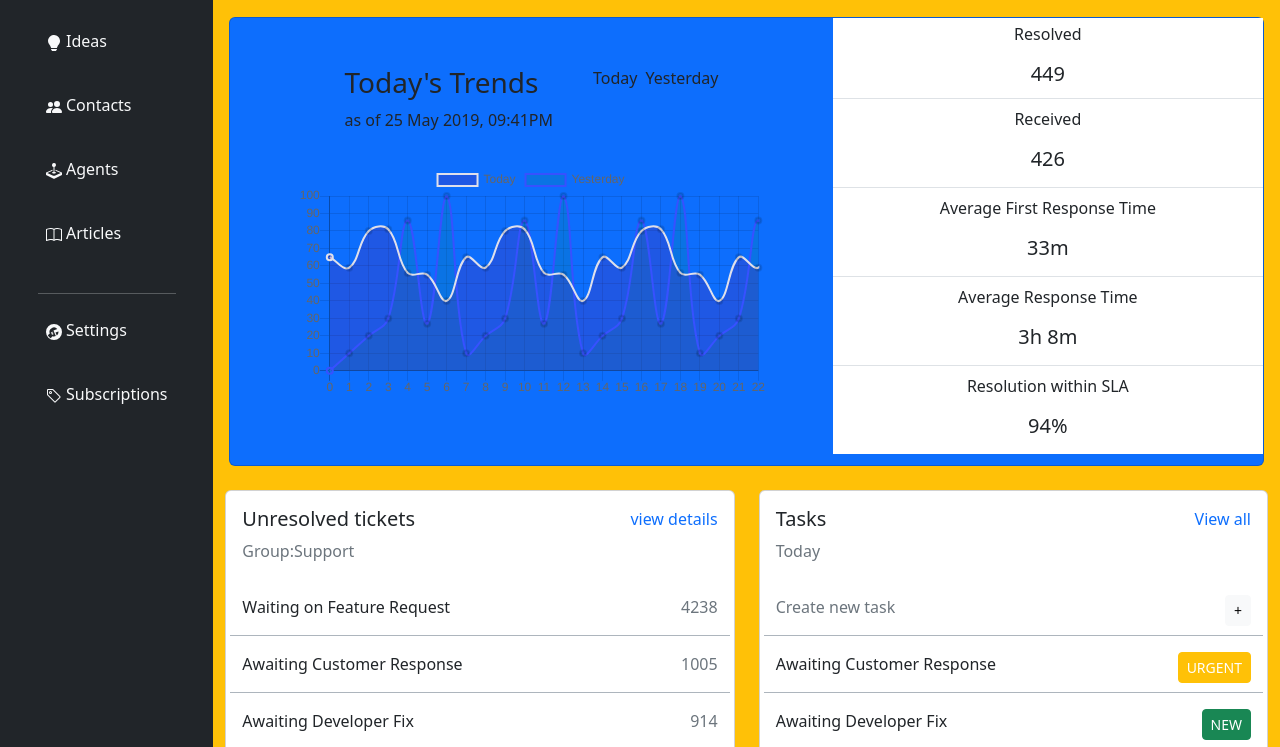
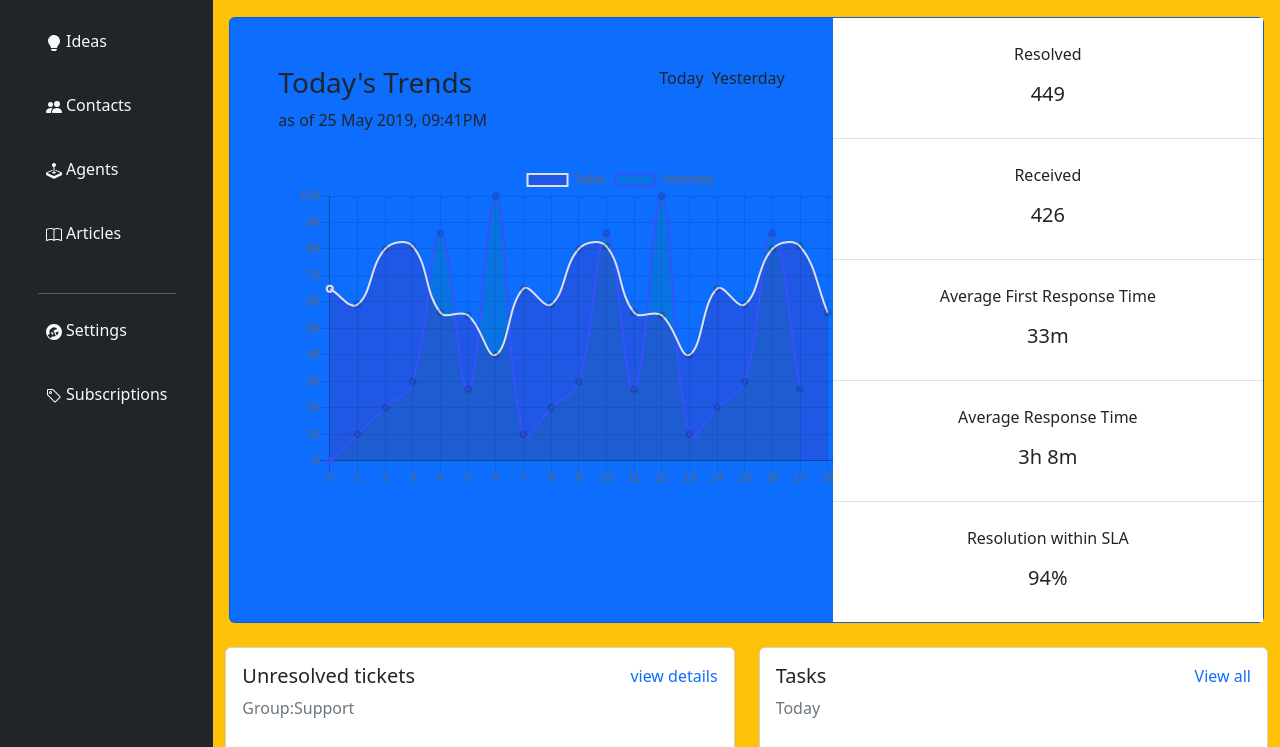
Before and after one commit to evvvvvee/boot, a website: page 320-scss/public/index.html in a window 1280 px wide. Shown: the part 243-990 px from the top of the page. Drawn offline with nearby package versions, Linux system fonts and the light colour scheme.

Commit message:
Chart and Nav Adjustments
- Chart Info Column touches the bottom of the box now.

- Working on adjusting the sizing of the graph

- Centered the Navigation and spacing for Desktop

- Took out some of the graph data, there was too much

```diff
--- a/320-scss/public/assets/js/myscripts.js
+++ b/320-scss/public/assets/js/myscripts.js
@@ -7,7 +7,7 @@ var myLineChart = new Chart(ctxL, {
     labels: ["0", "1", "2", "3", "4", "5", "6", "7", "8", "9", "10", "11", "12", "13", "14", "15", "16", "17", "18", "19", "20", "21", "22"],
     datasets: [{
       label: "Today",
-      data: [65, 59, 80, 81, 56, 55, 40, 65, 59, 80, 81, 56, 55, 40, 65, 59, 80, 81, 56, 55, 40,65, 59, 80, 81, 56, 55, 45, 59, 80, 81, 56],
+      data: [65, 59, 80, 81, 56, 55, 40, 65, 59, 80, 81, 56, 55, 40, 65, 59, 80, 81, 56,],
       backgroundColor: [
         'rgba(105, 0, 132, .2)',
       ],
@@ -18,7 +18,7 @@ var myLineChart = new Chart(ctxL, {
     },
     {
       label: "Yesterday",
-      data: [0, 10, 20, 30, 86, 27, 100, 10, 20, 30, 86, 27, 100, 10, 20, 30, 86, 27, 100, 10, 20, 30, 86, 27, 100, 10, 20, 30, 86, 27, 100],
+      data: [0, 10, 20, 30, 86, 27, 100, 10, 20, 30, 86, 27, 100, 10, 20, 30, 86, 27, ],
       backgroundColor: [
         'rgba(0, 137, 132, .2)',
       ],
--- a/320-scss/public/index.html
+++ b/320-scss/public/index.html
@@ -137,9 +137,9 @@
             <!--Container for Desktop Navigation Bar-->
             <div class="col-sm-2  bg-dark">
                 <!--Desktop Navigation & Items-->
-                <nav class="flex-column navbar navbar-expand">
+                <nav class="flex-column flex-md-column navbar navbar-expand">
                     <!--Logo-->
-                    <a href="" class="d-flex align-items-center my-5 me-md-auto text-decoration-none">
+                    <a href="" class="d-flex align-items-center my-5 text-decoration-none">
                         <img class="me-2"src="/assets/images/Dashboard_Kit.png" width="32" height="32"/>
                         <span class="fs-5">Dashboard Kit</span>
                     </a>
@@ -326,7 +326,7 @@
                         <div class="col-md-7 p-5">
 
                             <!--Title, Date & Legend Container-->
-                            <div class="d-flex justify-content-center">
+                            <div class="d-flex justify-content-between">
                                 <!--Title & Date-->
                                 <div>
                                     <h3>Today's Trends</h3>
@@ -345,7 +345,7 @@
                             </div>
 
                             <!--Graph Note: Fix & Make Bigger-->
-                            <div class="card-body">
+                            <div class="d-flex justify-center card-body chart-container">
                                 <canvas id="lineChart"></canvas>
                             </div>
 
@@ -354,33 +354,33 @@
                         <!--Right Side of Graph: Information Column-->
                         <div class="col-md-5 p-0">
                             <!--Info Column List-->
-                            <ul class="list-group list-group-flush text-center h-lg-100 justify-content-evenly">
+                            <ul class="list-group list-group-flush text-center h-lg-100">
                                 <!--Resolved Info-->
-                                <li class="list-group-item p-1">
+                                <li class="list-group-item p-4">
                                     <p>Resolved</p>
                                     <h5>449</h5>
                                 </li>
 
                                 <!--Received Info-->
-                                <li class="list-group-item ">
+                                <li class="list-group-item p-4">
                                     <p>Received</p>
                                     <h5>426</h5>
                                 </li>
 
                                 <!--Average First Response Info-->
-                                <li class="list-group-item ">
+                                <li class="list-group-item p-4">
                                     <p>Average First Response Time</p>
                                     <h5>33m</h5>
                                 </li>
 
                                 <!--Average Response Info-->
-                                <li class="list-group-item ">
+                                <li class="list-group-item p-4">
                                     <p>Average Response Time</p>
                                     <h5>3h 8m</h5>
                                 </li>
 
                                 <!--Resolution Info-->
-                                <li class="list-group-item ">
+                                <li class="list-group-item p-4">
                                     <p>Resolution within SLA</p>
                                     <h5>94%</h5>
                                 </li>
--- a/320-scss/src/scss/style.scss
+++ b/320-scss/src/scss/style.scss
@@ -12,6 +12,13 @@
     display: none;
 }
 
+
+.chart-container {
+    position: absolute;
+    width: 686px;
+    height: 336px;
+
+}
 //Mobile Version
 @media (max-width: 768px) {
 .col-sm-2 {
```
Also changed, not shown: 320-scss/public/assets/css/style.css, 1 other file.
